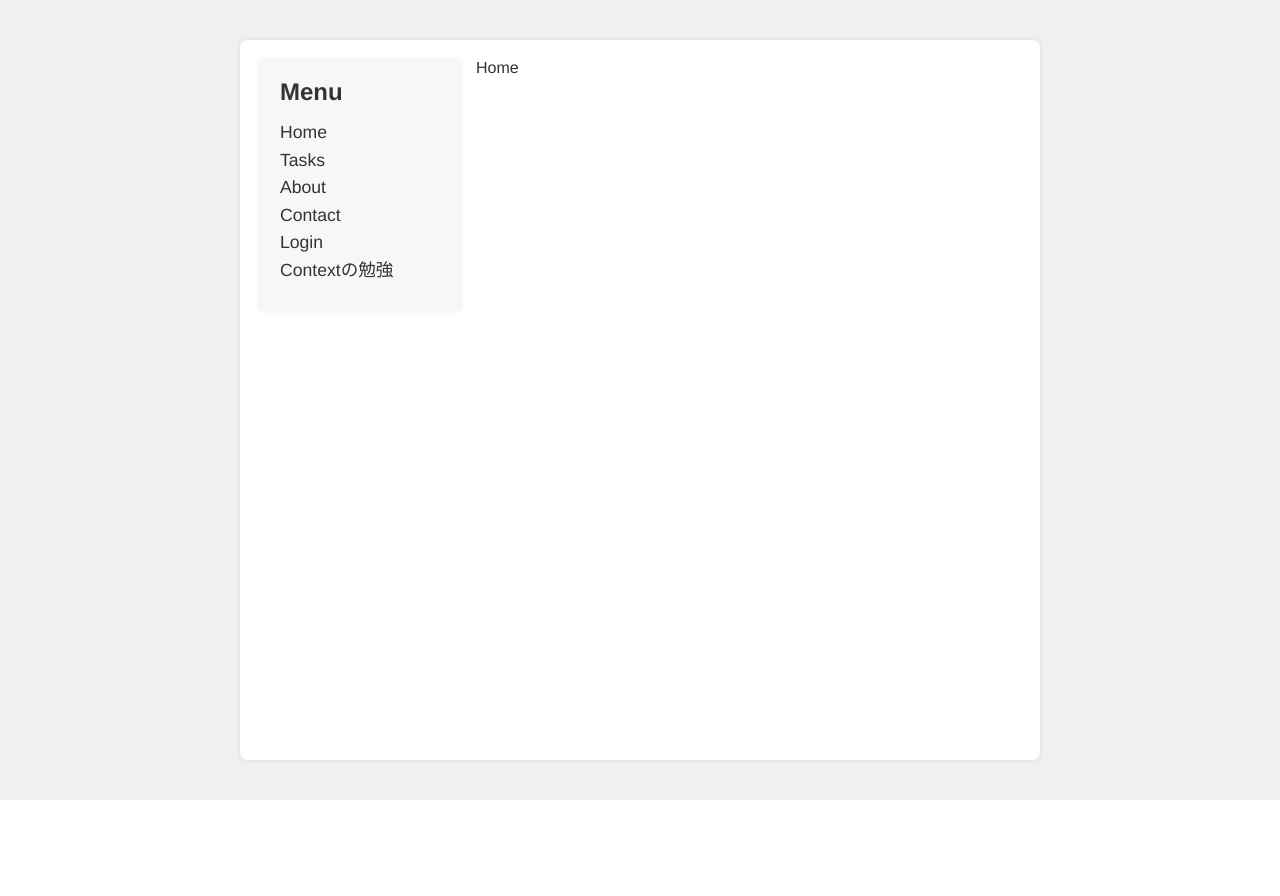
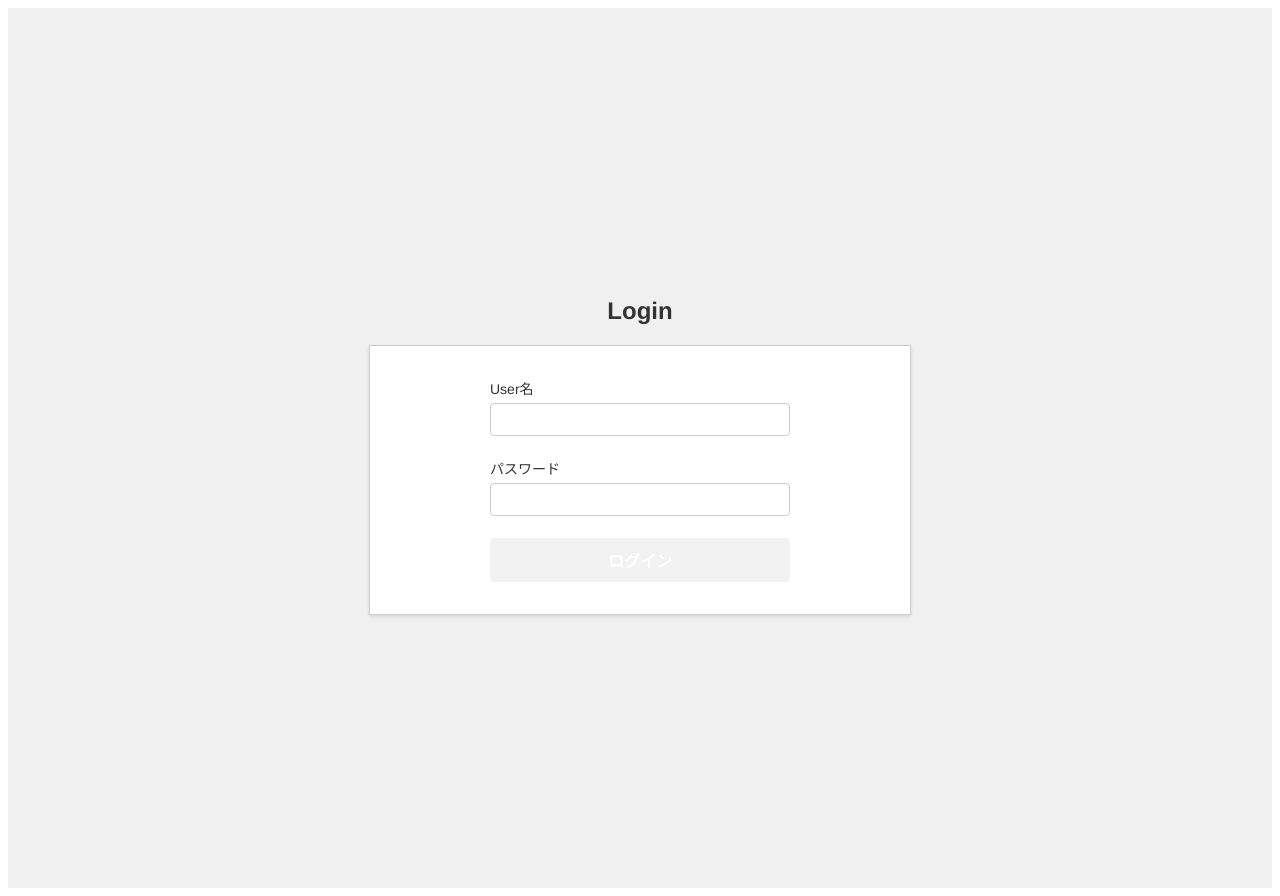
Before and after one commit to kazuya-u/NANOX-REACT, a React (Vite) app: page / in a window 1280 px wide. Before the commit the page ends 800 px from the top, so only its background shows below. Built offline with nearby package versions, Linux system fonts and the light colour scheme.

Commit message:
Complete login func.

```diff
--- a/src/components/Layout.tsx
+++ b/src/components/Layout.tsx
@@ -1,22 +1,22 @@
+import 'react-toastify/dist/ReactToastify.css';
 import { createGlobalStyle, styled } from "styled-components";
+import { getUserIdFromLocalStorage } from "../feature/AuthUser/utils/LocalStorageUtils";
 import { Outlet } from "react-router-dom";
 import { Oval } from "react-loader-spinner";
 import { Suspense } from "react";
+import { ToastContainer } from 'react-toastify';
+import Login from "../feature/AuthUser/Login";
 import NavBar from "./NavBar";
 import reset from "styled-reset";
-import { ToastContainer } from 'react-toastify';
-import 'react-toastify/dist/ReactToastify.css';
 
 const Layout: React.FC = () => {
-  const GlobalStyle = createGlobalStyle`
-  ${reset}
-  *, *::after, *::before {
-    box-sizing: border-box;
-    -moz-osx-font-smoothing: grayscale;
-    -webkit-font-smoothing: antialiased;
+  const isAuth = getUserIdFromLocalStorage();
+  if (isAuth == null) {
+    return (
+      <Login />
+    )
   }
-`;
-
+  else {
     return (
       <>
         <GlobalStyle />
@@ -42,8 +42,17 @@ const Layout: React.FC = () => {
       </>
     )
 
+  }
+};
 
-};
+const GlobalStyle = createGlobalStyle`
+${reset}
+*, *::after, *::before {
+  box-sizing: border-box;
+  -moz-osx-font-smoothing: grayscale;
+  -webkit-font-smoothing: antialiased;
+}
+`;
 
 const ContentWrapper = styled.div`
 display: flex;
--- /dev/null
+++ b/src/feature/AuthUser/Login.tsx
@@ -0,0 +1,19 @@
+import { AuthUserContainer, AuthUserTitle } from "./StyledComponents";
+import LoginForm from "./LoginForm";
+import { getUserIdFromLocalStorage } from "./utils/LocalStorageUtils";
+
+const Login: React.FC = () => {
+  const isAuth = getUserIdFromLocalStorage();
+  if (isAuth == null) {
+    return (
+      <>
+        <AuthUserContainer>
+          <AuthUserTitle>Login</AuthUserTitle>
+          <LoginForm />
+        </AuthUserContainer>
+      </>
+    );
+  }
+};
+
+export default Login;
--- a/src/feature/AuthUser/LoginForm.tsx
+++ b/src/feature/AuthUser/LoginForm.tsx
@@ -24,11 +24,9 @@ const LoginForm: React.FC = () => {
 
       const currentUserId = await login(data.user, data.password);
       setUserIdInLocalStorage(currentUserId);
-      toast.success('ログインしました。');
-      window.location.href = "/";
+      toast.done('ログインしました。');
 
     } catch (error) {
-
         handleLoginError(error);
     }
   };
--- a/src/feature/TaskForm/TaskForm.tsx
+++ b/src/feature/TaskForm/TaskForm.tsx
@@ -1,7 +1,7 @@
+import { TextAreaItem, TextInputContainer } from "../../components/Form";
+import { toast } from "react-toastify";
 import { useForm, FormProvider } from "react-hook-form";
-import { TextAreaItem, TextInputContainer } from "../../components/Form";
 import styled from "styled-components";
-import { toast } from "react-toastify";
 
 const TaskForm = () => {
   const methods = useForm();
--- a/src/pages/Login.tsx
+++ /dev/null
@@ -1,15 +0,0 @@
-import { AuthUserContainer, AuthUserTitle } from "../feature/AuthUser/StyledComponents";
-import LoginForm from "../feature/AuthUser/LoginForm";
-
-const Login: React.FC = () => {
-  return (
-    <>
-      <AuthUserContainer>
-        <AuthUserTitle>Login</AuthUserTitle>
-        <LoginForm />
-      </AuthUserContainer>
-    </>
-  );
-};
-
-export default Login;
--- a/src/routes/RooterConfig.tsx
+++ b/src/routes/RooterConfig.tsx
@@ -7,7 +7,6 @@ import Contact from "../pages/Contact";
 import ErrorPage from "../pages/ErrorPage";
 import Home from "../pages/Home";
 import Layout from "../components/Layout";
-import Login from "../pages/Login";
 import Post from "../pages/Task";
 import TaskForm from "../feature/TaskForm/TaskForm";
 import TaskIndex from "../pages/TaskIndex";
@@ -57,12 +56,7 @@ const RooterConfig = createBrowserRouter([
         element: <TaskForm />,
       },
     ],
-  },
-  {
-    path: 'login',
-    element: <Login />,
-    errorElement: <ErrorPage />,
-  },
+  }
 ]);
 
 export default RooterConfig;
```
Lines whose indentation alone changed are shown as unchanged.
